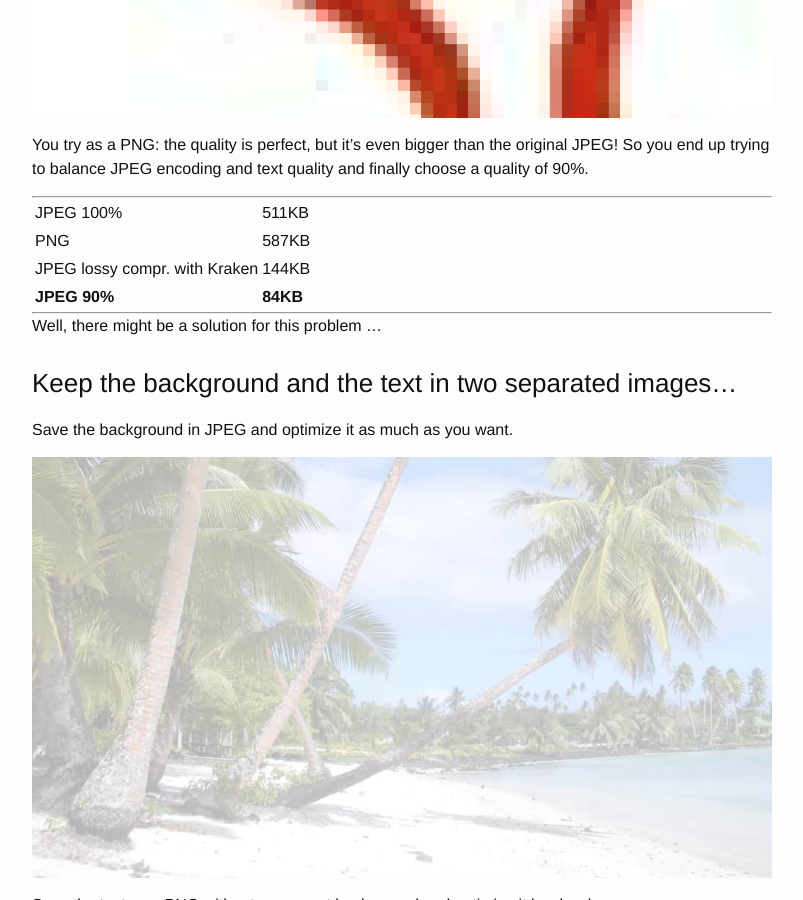
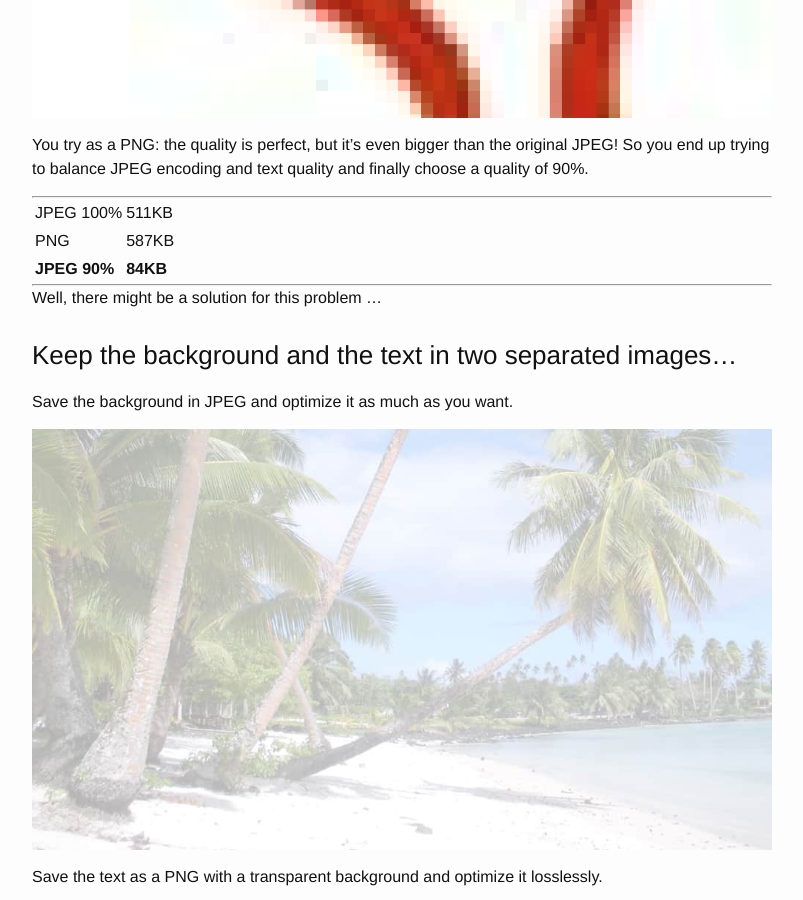
Before and after one commit to gmetais/gmetais.github.io, a Jekyll site: the page built from _posts/2015-07-31-svg-image-merge.markdown, in a window 1280 px wide and 900 px high, scrolled down 1423 px. Shown: the whole window, without its empty margins (238-1041 px from the left). Built offline with Jekyll 4.4.1, drawn with Linux system fonts in a browser that asks for light colours.

Commit message:
Improve article

```diff
--- a/_posts/2015-07-31-svg-image-merge.markdown
+++ b/_posts/2015-07-31-svg-image-merge.markdown
@@ -28,7 +28,6 @@ You try as a PNG: the quality is perfect, but it’s even bigger than the origin
 
 | JPEG 100%                        | 511KB    |
 | PNG                              | 587KB    |
-| JPEG lossy compr. with Kraken    | 144KB    |
 | **JPEG 90%**                     | **84KB** |
 
 -----
```
